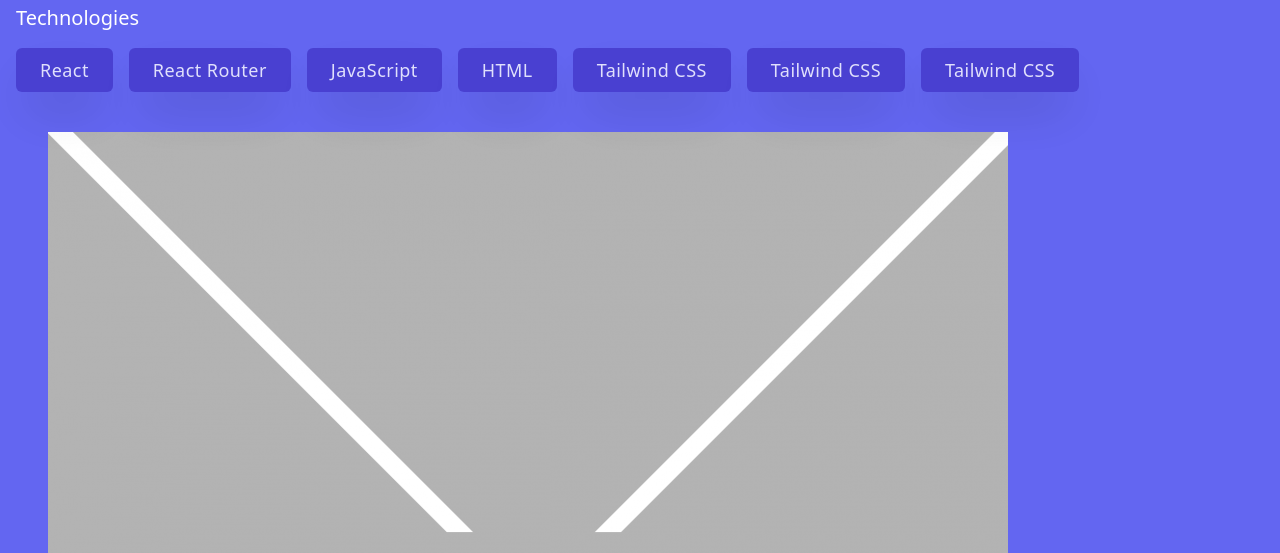
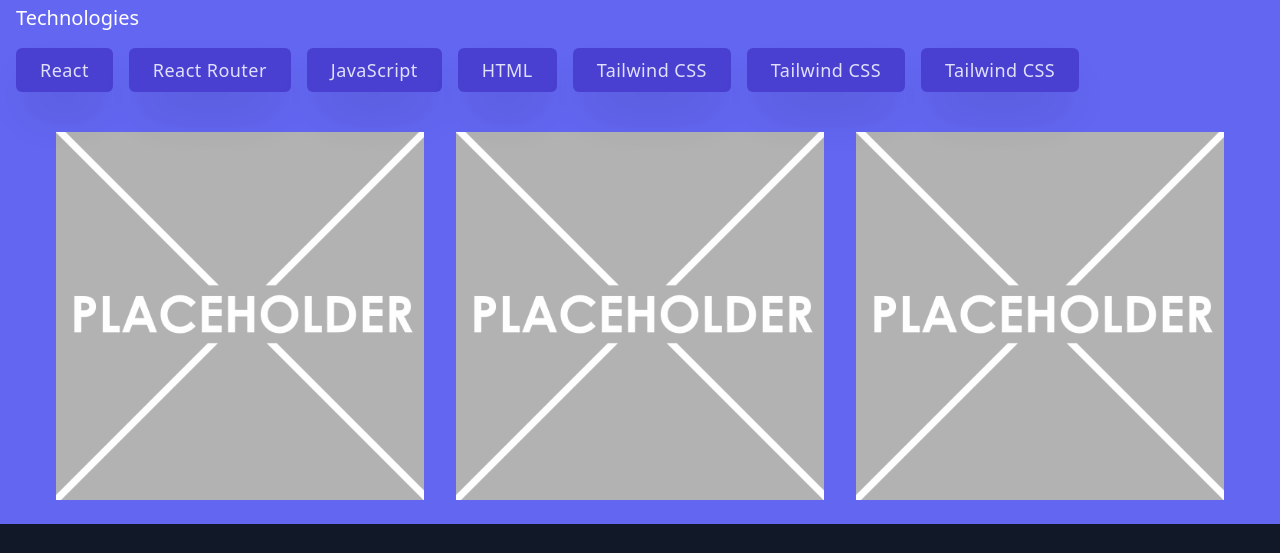
Before and after one commit to spenpeq-cav/portfolio, a website built with Vite: page index.html in a window 1280 px wide. Shown: the part 2820-3373 px from the top of the page. Built offline with nearby package versions, Linux system fonts and the light colour scheme; files whose address does not match are found by name.

Commit message:
For deployment

```diff
--- a/index.html
+++ b/index.html
@@ -128,10 +128,10 @@
                 <li class="bg-indigo-700 tech-labels">Tailwind CSS</li>
             </ui>
         </div>
-        <div class="flex flex-wrap">
-            <img class="mb-4 px-12 py-2" src="img/placeholder.png" />
-            <img class="mb-4 px-12 py-2" src="img/placeholder.png" />
-            <img class="mb-4 px-12 py-2" src="img/placeholder.png" />
+        <div class="flex flex-wrap justify-center">
+            <img class="mb-4 px-6 py-2 md:px-12 lg:h-96 lg:w-auto lg:px-4" src="img/placeholder.png" />
+            <img class="mb-4 px-6 py-2 md:px-12 lg:h-96 lg:w-auto lg:px-4" src="img/placeholder.png" />
+            <img class="mb-4 px-6 py-2 md:px-12 lg:h-96 lg:w-auto lg:px-4" src="img/placeholder.png" />
         </div>
     </div>
 
--- a/package.json
+++ b/package.json
@@ -6,7 +6,7 @@
   "scripts": {
     "dev": "vite",
     "build": "vite build",
-    "preview": "vite preview"
+    "serve": "vite preview"
   },
   "keywords": [],
   "author": "",
```
Also changed, not shown: dist/index.html.
